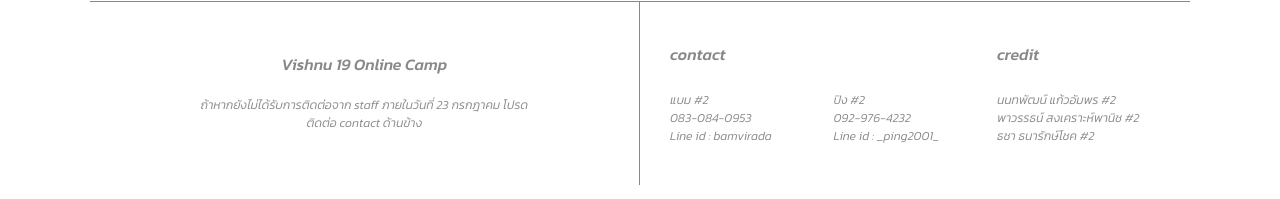
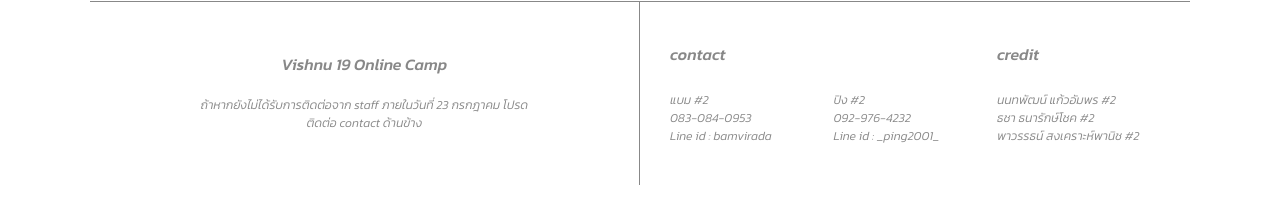
Before and after one commit to tontan2545/vishnu-19, a React (Create React App) app: page / in a window 1280 px wide. Shown: the part 392-591 px from the top of the page. Built offline with nearby package versions, Linux system fonts and the light colour scheme; no server answers; the database is empty.

Commit message:
minor bug fix

```diff
--- a/src/components/Footer.jsx
+++ b/src/components/Footer.jsx
@@ -30,8 +30,8 @@ function Footer() {
           <div className="credit__title footer_details_title">credit</div>
           <div className="credit">
             <div>นนทพัฒน์ แก้วอัมพร #2</div>
+            <div>ธชา ธนารักษ์โชค #2</div>
             <div>พาวรรธน์ สงเคราะห์พานิช #2</div>
-            <div>ธชา ธนารักษ์โชค #2</div>
           </div>
         </div>
       </div>
```
